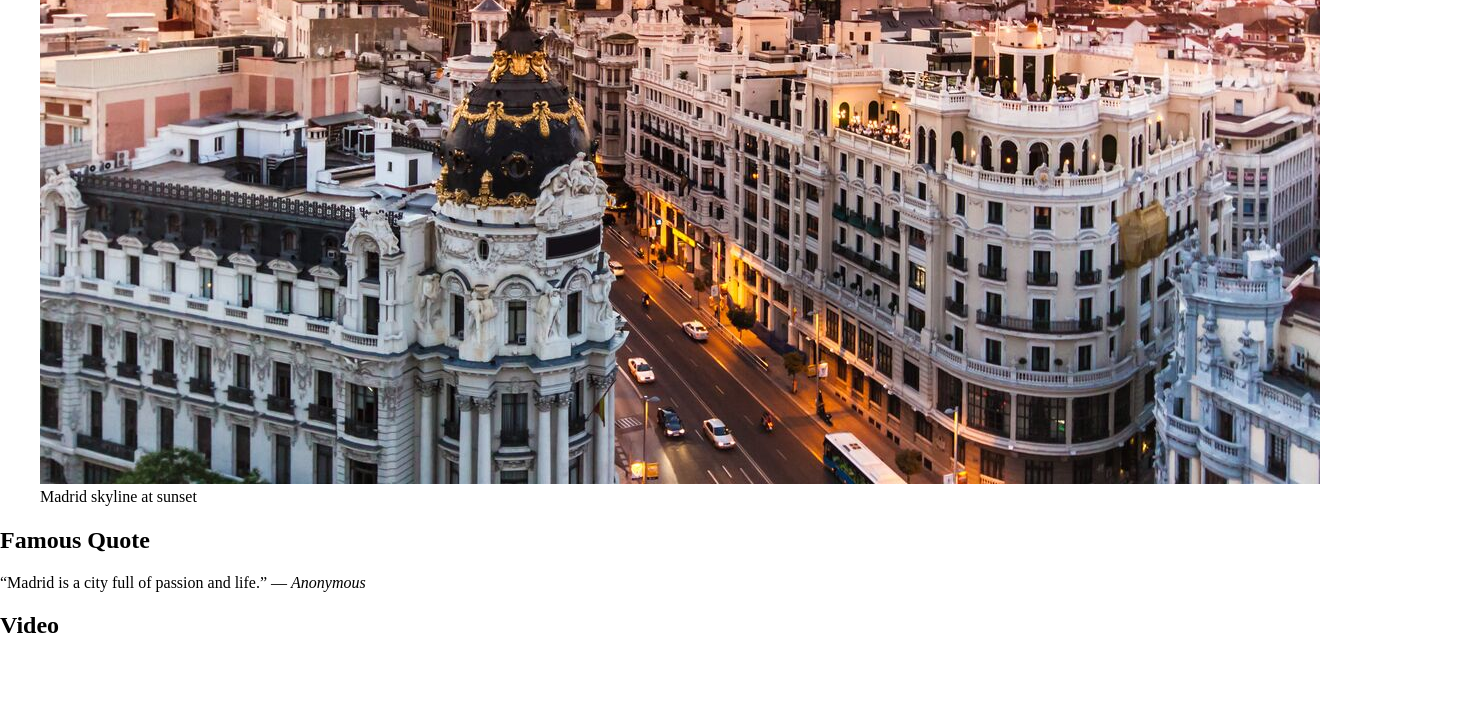
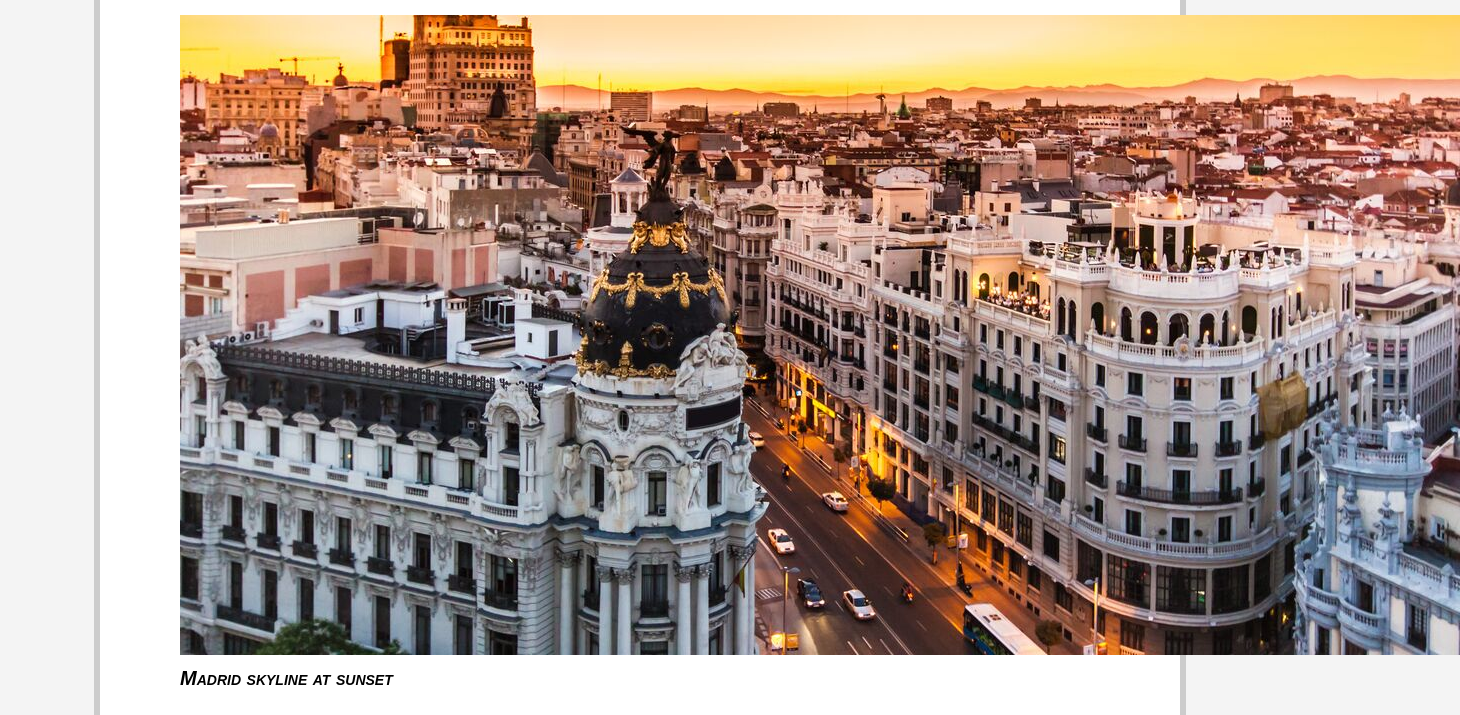
Before and after one commit to abal3095/City-of-Madrid-repo, a plain HTML site: page index.html in a window 1280 px wide. Shown: the part 369-1084 px from the top of the page, 1460 px wide, since content can reach past the window. Drawn offline with Linux system fonts and the light colour scheme; grey boxes are pictures that could not be loaded.

Commit message:
root html and body section

```diff
--- a/css/styles.css
+++ b/css/styles.css
@@ -7,3 +7,16 @@
 /* === ROOT AND BODY STYLING === */
 
 /* The root html element sets the base font for the page */
+html {
+  font: italic small-caps bold 20px/1.5 Arial, sans-serif;
+  background-color: #f4f4f4; /* Light background for the full page */
+}
+
+/* Body element centers the content and adds spacing */
+body {
+  max-width: 1000px;
+  margin: 0 auto; /* centers the whole page horizontally */
+  padding: 2rem;
+  border: 0.3rem solid #ccc;
+  background-color: #ffffff;
+}
```
